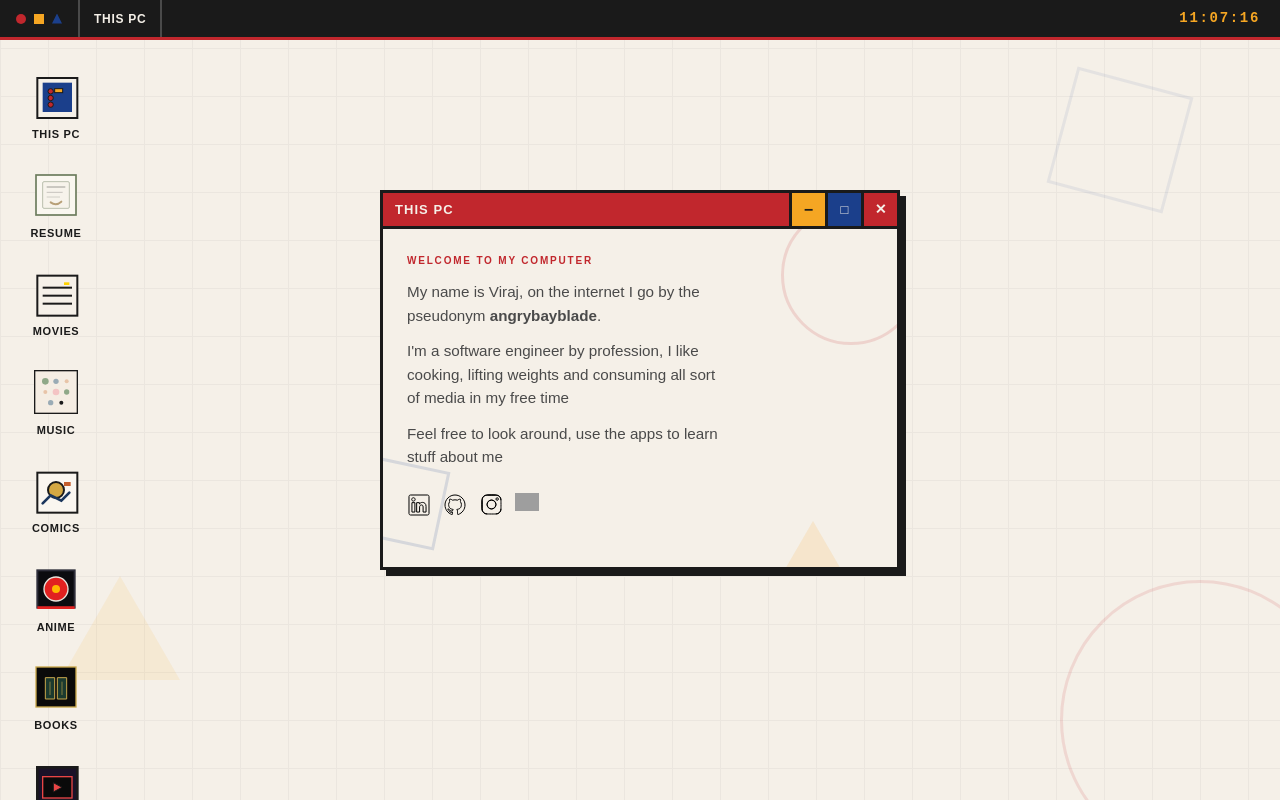
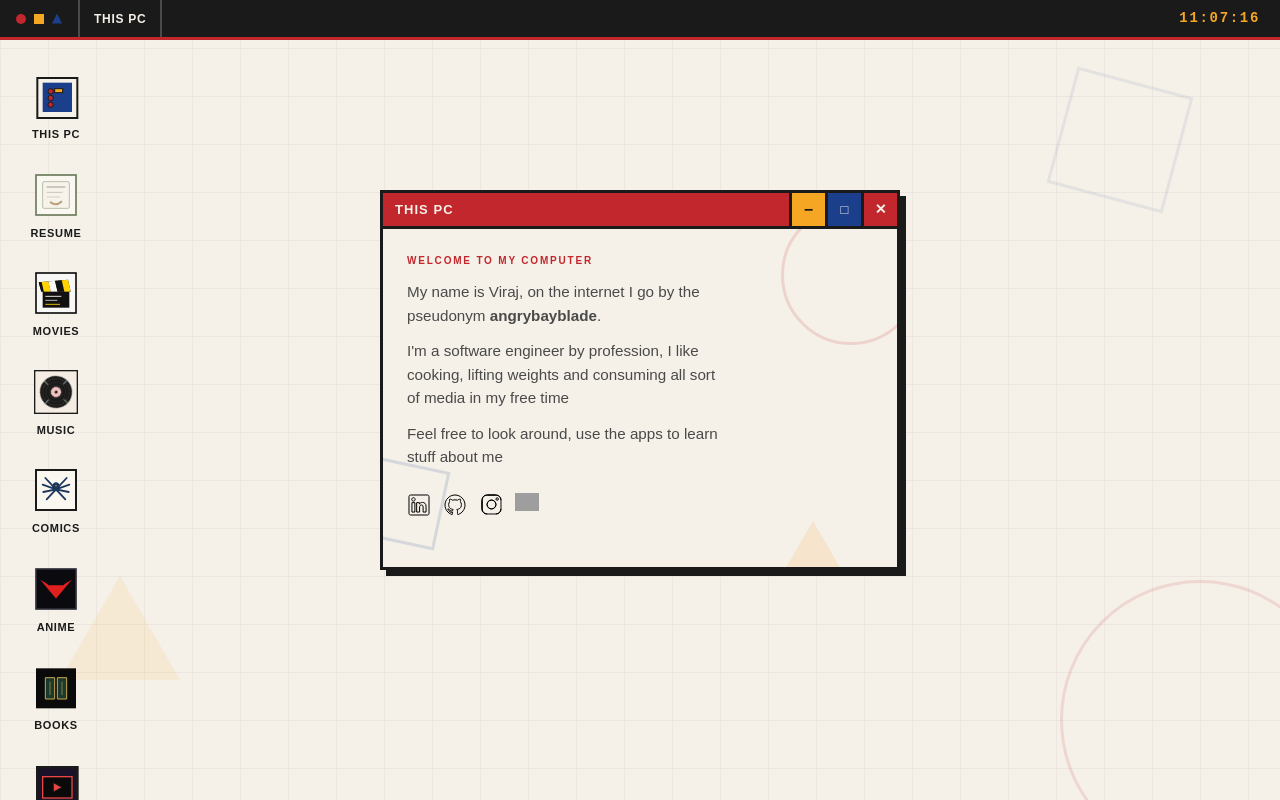
Before and after one commit to angrybayblade/computer, a Next.js app: page / in a window 1280 px wide. Built offline with nearby package versions, Linux system fonts and the light colour scheme; grey boxes are pictures that could not be loaded; a web font is replaced by a local one; what fast-average-color would draw is missing.

Commit message:
feat: icon redesign and minor UI fixes

```diff
--- a/app/components/apps/anime/index.tsx
+++ b/app/components/apps/anime/index.tsx
@@ -129,10 +129,11 @@ export function AnimeApp() {
 function AnimeIcon() {
   return (
     <svg viewBox="0 0 36 36" width="100%" height="100%" aria-hidden>
-      <rect x="4" y="4" width="28" height="28" fill="#0B0B0F" stroke="#2E2E3A" strokeWidth="1.5" />
-      <circle cx="18" cy="18" r="9" fill="#e12120" stroke="#E8E4DC" strokeWidth="1" />
-      <circle cx="18" cy="18" r="3" fill="#FFB800" />
-      <line x1="4" y1="32" x2="32" y2="32" stroke="#e12120" strokeWidth="2" />
+      <rect x="3" y="3" width="30" height="30" fill="#0B0B0F" stroke="#2E2E3A" strokeWidth="1.25" />
+      <path
+        d="M18 25.1 L6 10.9 L7.1 11.6 L8.3 12.3 L9.8 13.2 L11.2 14 L12.4 15.2 L23.6 15.2 L24.8 14 L26.2 13.2 L27.7 12.3 L28.9 11.6 L30 10.9 Z"
+        fill="#e12120"
+      />
     </svg>
   );
 }
--- a/app/components/apps/books/index.tsx
+++ b/app/components/apps/books/index.tsx
@@ -127,7 +127,7 @@ export function BooksApp() {
 function BooksIcon() {
   return (
     <svg viewBox="0 0 36 36" aria-hidden>
-      <rect x="3" y="3" width="30" height="30" fill="#0A0A0A" stroke="#C9A84C" strokeWidth="1" />
+      <rect x="3" y="4" width="30" height="30" fill="#0A0A0A"/>
       <path
         d="M10 11h7v16H10V11zm9 0h7v16h-7V11z"
         fill="#1B3A2F"
--- a/app/components/apps/comics/index.tsx
+++ b/app/components/apps/comics/index.tsx
@@ -55,10 +55,15 @@ export function ComicsApp() {
 function ComicsIcon() {
   return (
     <svg viewBox="0 0 36 36" width="100%" height="100%" aria-hidden>
-      <rect x="4" y="5" width="30" height="30" fill="#FAF6F0" stroke="#1A1A1A" strokeWidth="1.5" />
-      <circle cx="18" cy="18" r="6" fill="#D4A843" stroke="#1A1A1A" strokeWidth="1.5" />
-      <path d="M8 28 L14 22 L22 26 L28 20" fill="none" stroke="#1B365D" strokeWidth="2" strokeLinecap="round" />
-      <rect x="24" y="12" width="5" height="3" fill="#C45D2C" />
+      <rect x="3" y="3" width="30" height="30" fill="#FAF6F0" stroke="#1A1A1A" strokeWidth="1.5" />
+      <ellipse cx="18" cy="15.5" rx="2.8" ry="3.4" fill="#1B365D" />
+      <path
+        d="M18 17.5 L10 9 M18 17.5 L26 9 M18 17.5 L8 14 M18 17.5 L28 14 M18 17.5 L8.5 19.5 M18 17.5 L27.5 19.5 M18 17.5 L11 25 M18 17.5 L25 25"
+        stroke="#1B365D"
+        strokeWidth="1.35"
+        strokeLinecap="round"
+      />
+      <circle cx="18" cy="14.8" r="0.55" fill="#D4A843" />
     </svg>
   );
 }
--- a/app/components/apps/movies/index.tsx
+++ b/app/components/apps/movies/index.tsx
@@ -387,11 +387,26 @@ export function MoviesApp() {
 function MoviesIcon() {
   return (
     <svg viewBox="0 0 36 36" width="100%" height="100%" aria-hidden>
-      <rect x="4" y="5" width="30" height="30" fill="var(--color-bauhaus-white)" stroke="var(--color-bauhaus-black)" strokeWidth="1.5" />
-      <line x1="8" y1="14" x2="30" y2="14" stroke="var(--color-bauhaus-black)" strokeWidth="1.5" />
-      <line x1="8" y1="20" x2="30" y2="20" stroke="var(--color-bauhaus-black)" strokeWidth="1.5" />
-      <line x1="8" y1="26" x2="30" y2="26" stroke="var(--color-bauhaus-black)" strokeWidth="1.5" />
-      <rect x="24" y="10" width="4" height="2" fill="#FFD200" />
+      <defs>
+        <clipPath id="movies-clapper-stripes">
+          <polygon points="7,17 29,17 27,8 5,10" />
+        </clipPath>
+      </defs>
+      <rect x="3" y="3" width="30" height="30" fill="#F7F7F5" stroke="#111111" strokeWidth="1.25" />
+      <rect x="8" y="17" width="20" height="12" fill="#111111" />
+      <line x1="10" y1="20.5" x2="22" y2="20.5" stroke="#F7F7F5" strokeWidth="0.75" opacity="0.9" />
+      <line x1="10" y1="23.5" x2="19" y2="23.5" stroke="#F7F7F5" strokeWidth="0.75" opacity="0.7" />
+      <line x1="10" y1="26.5" x2="21" y2="26.5" stroke="#FFD200" strokeWidth="0.75" opacity="0.85" />
+      <polygon points="7,17 29,17 27,8 5,10" fill="#111111" />
+      <g clipPath="url(#movies-clapper-stripes)">
+        <rect x="-2" y="4" width="5" height="16" fill="#F7F7F5" transform="rotate(-13 18 12)" />
+        <rect x="3" y="4" width="5" height="16" fill="#111111" transform="rotate(-13 18 12)" />
+        <rect x="8" y="4" width="5" height="16" fill="#FFD200" transform="rotate(-13 18 12)" />
+        <rect x="13" y="4" width="5" height="16" fill="#F7F7F5" transform="rotate(-13 18 12)" />
+        <rect x="18" y="4" width="5" height="16" fill="#111111" transform="rotate(-13 18 12)" />
+        <rect x="23" y="4" width="5" height="16" fill="#FFD200" transform="rotate(-13 18 12)" />
+        <rect x="28" y="4" width="5" height="16" fill="#F7F7F5" transform="rotate(-13 18 12)" />
+      </g>
     </svg>
   );
 }
--- a/app/components/apps/music/index.tsx
+++ b/app/components/apps/music/index.tsx
@@ -550,16 +550,20 @@ export function MusicApp() {
 
 function MusicIcon() {
   return (
-    <svg viewBox="0 0 36 36" width="100%" height="100%" aria-hidden>
+    <svg viewBox="0 0 36 36" width="100%" height="100%" aria-hidden className="music-vinyl-icon">
       <rect x="2" y="2" width="32" height="32" fill="#F5EDE3" stroke="#1A1A1A" strokeWidth="1" />
-      <circle cx="10" cy="10" r="2.5" fill="#8FA888" />
-      <circle cx="18" cy="10" r="2" fill="#9AABB5" />
-      <circle cx="26" cy="10" r="1.5" fill="#E8C4A8" />
-      <circle cx="10" cy="18" r="1.5" fill="#E8C4A8" />
-      <circle cx="18" cy="18" r="2.5" fill="#F4C4C4" />
-      <circle cx="26" cy="18" r="2" fill="#8FA888" />
-      <circle cx="14" cy="26" r="2" fill="#9AABB5" />
-      <circle cx="22" cy="26" r="1.5" fill="#1A1A1A" />
+      <g className="music-vinyl-spin">
+        <circle cx="18" cy="18" r="12" fill="#1A1A1A" />
+        <circle cx="18" cy="18" r="10" fill="none" stroke="#6B5E54" strokeWidth="0.5" opacity="0.45" />
+        <circle cx="18" cy="18" r="7.5" fill="none" stroke="#6B5E54" strokeWidth="0.5" opacity="0.35" />
+        <circle cx="18" cy="18" r="5" fill="none" stroke="#6B5E54" strokeWidth="0.5" opacity="0.25" />
+        <circle cx="18" cy="18" r="4.2" fill="#F4C4C4" stroke="#1A1A1A" strokeWidth="0.75" />
+        <circle cx="18" cy="18" r="1.1" fill="#1A1A1A" />
+        <line x1="18" y1="6" x2="18" y2="10" stroke="#8FA888" strokeWidth="0.75" opacity="0.8" />
+        <line x1="18" y1="26" x2="18" y2="30" stroke="#8FA888" strokeWidth="0.75" opacity="0.8" />
+        <line x1="6" y1="18" x2="10" y2="18" stroke="#9AABB5" strokeWidth="0.75" opacity="0.8" />
+        <line x1="26" y1="18" x2="30" y2="18" stroke="#9AABB5" strokeWidth="0.75" opacity="0.8" />
+      </g>
     </svg>
   );
 }
--- a/app/components/apps/themes/wabisabi.ts
+++ b/app/components/apps/themes/wabisabi.ts
@@ -18,7 +18,7 @@ export const wabisabiTheme: AppUiTheme = {
     titleBarClassName: "wabisabi-title-bar",
     windowClassName: "wabisabi-window",
     controlsClassName: "wabisabi-window-controls",
-    windowBorder: "1px solid rgba(58, 58, 56, 0.12)",
+    windowBorder: "1px solid #6B7B5C",
     windowBackground: "#F5F0E6",
     windowShadow: "6px 8px 24px rgba(58, 58, 56, 0.08)",
     contentBackground: "#F5F0E6",
--- a/app/globals.css
+++ b/app/globals.css
@@ -103,6 +103,21 @@ body {
 .synth-bar:nth-child(3) { animation-delay: 0.3s; }
 .synth-bar:nth-child(4) { animation-delay: 0.1s; }
 .synth-bar:nth-child(5) { animation-delay: 0.25s; }
+
+@keyframes music-vinyl-spin {
+  from {
+    transform: rotate(0deg);
+  }
+  to {
+    transform: rotate(360deg);
+  }
+}
+
+.music-vinyl-icon .music-vinyl-spin {
+  transform-box: fill-box;
+  transform-origin: center;
+  animation: music-vinyl-spin 4s linear infinite;
+}
 
 @keyframes music-tab-border {
   0% {
--- a/lib/db/repositories.ts
+++ b/lib/db/repositories.ts
@@ -159,7 +159,7 @@ export function listResource(slug: ResourceSlug) {
 
   const rows = readRows(slug);
 
-  if (slug === "movies" || slug === "anime") {
+  if (slug === "movies" || slug === "anime" || slug === "comics") {
     return rows.map((row) => mapResource(slug, row)).sort((a, b) => {
       const aRating = "rating" in a ? a.rating : 0;
       const bRating = "rating" in b ? b.rating : 0;
--- a/scripts/data/vines.json
+++ b/scripts/data/vines.json
@@ -1,9 +1,23 @@
 [
   {
     "id": "vine-1",
-    "title": "Vine clip",
+    "title": "one two three - pintos",
     "videoId": "pBR64uoUdM0",
-    "startTime": 1270,
-    "endTime": 1275
+    "startTime": 1304,
+    "endTime": 1309
+  },
+  {
+    "id": "vine-2",
+    "title": "loha",
+    "videoId": "7CdoOHJdZV0",
+    "startTime": 249,
+    "endTime": 254
+  },
+  {
+    "id": "vine-3",
+    "title": "kala chasma",
+    "videoId": "kIH-eFqBLP4",
+    "startTime": 394,
+    "endTime": 396
   }
 ]
```
Also changed, not shown: app/icon.svg (added).
